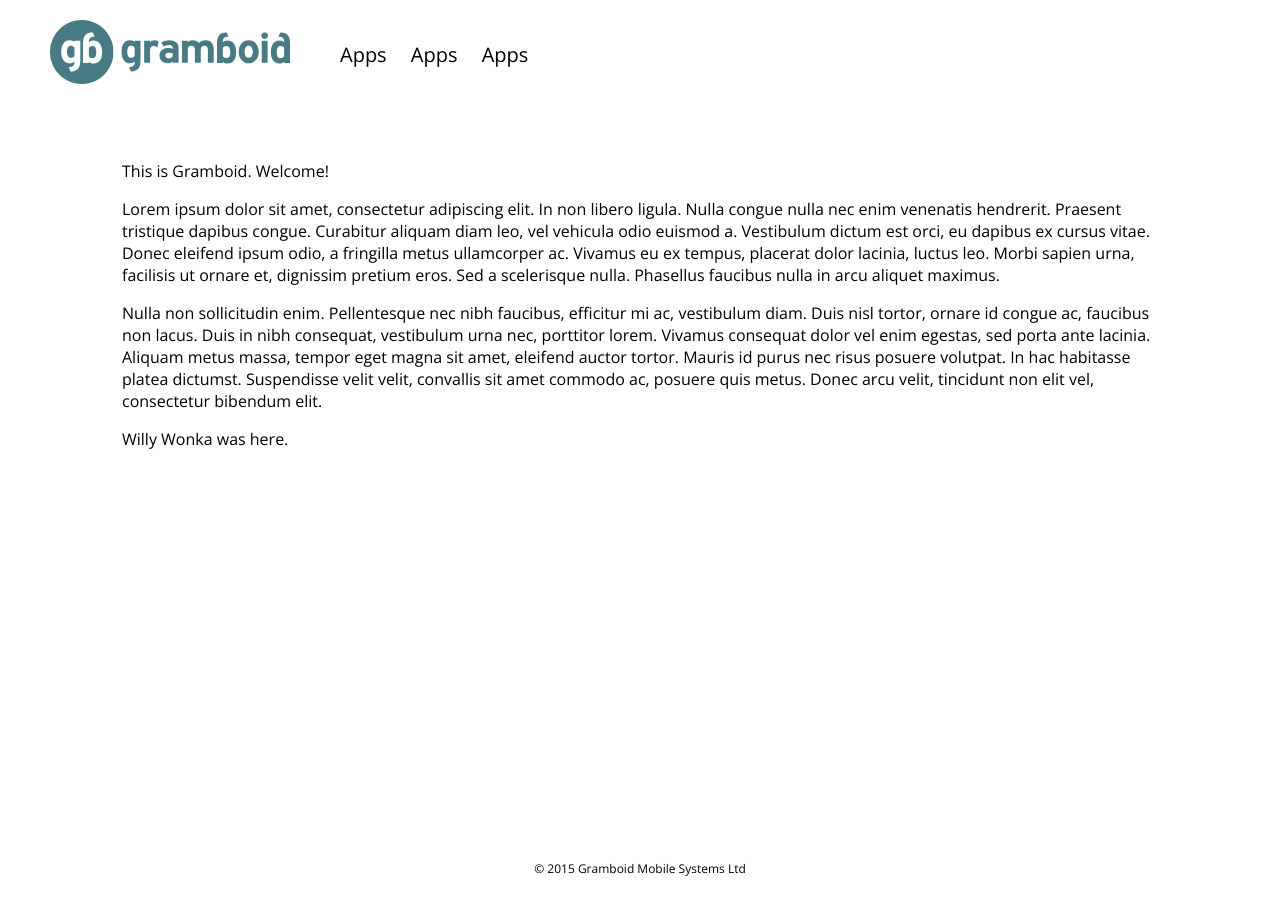
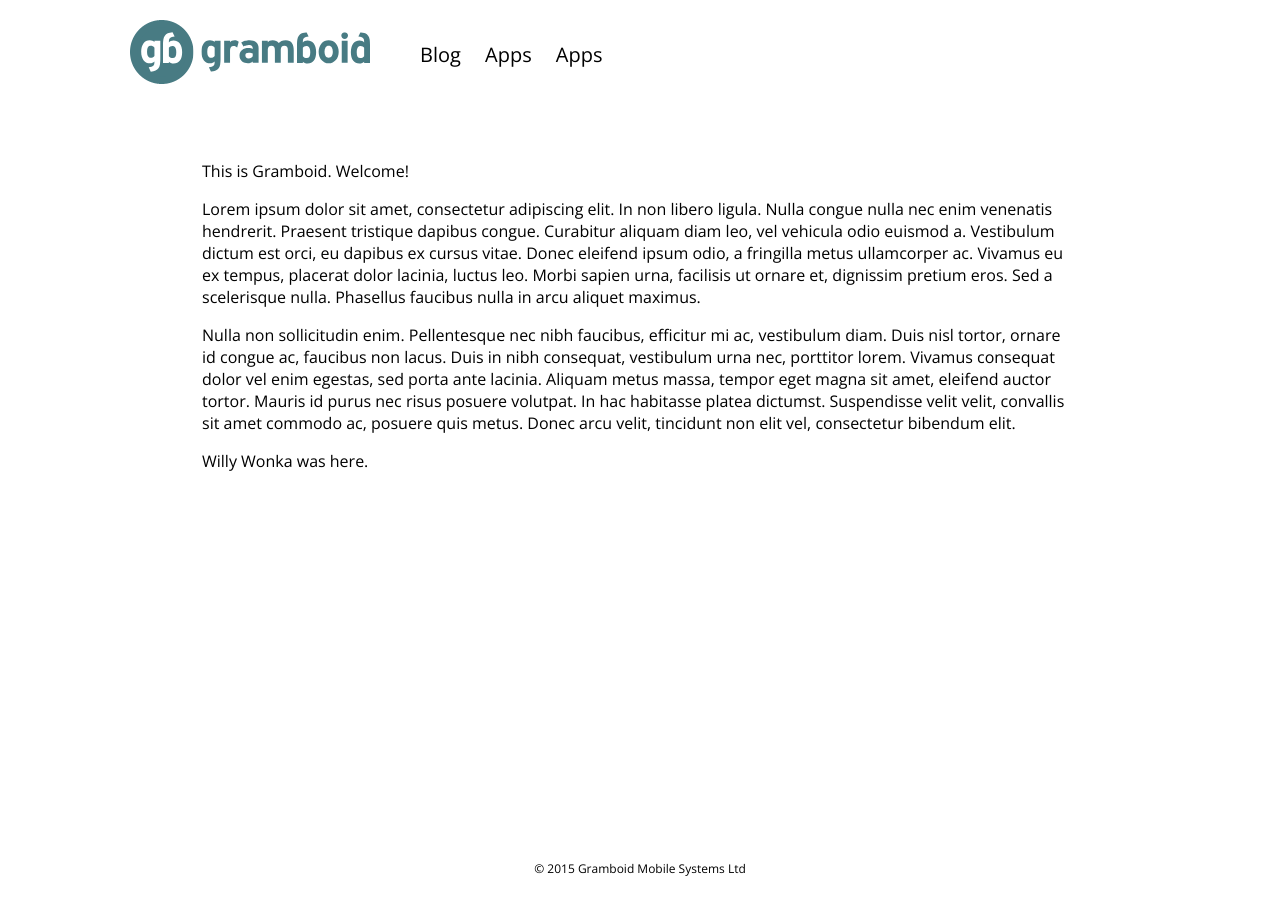
Before and after one commit to gramboid/gramboid.github.io, a Jekyll site: the page built from index.md, in a window 1280 px wide. Built offline with Jekyll 4.4.1, drawn with Linux system fonts in a browser that asks for light colours.

Commit message:
Increase left and right padding

```diff
--- a/_layouts/default.html
+++ b/_layouts/default.html
@@ -32,7 +32,7 @@
     <div id="head">
       <img src="logo_with_text.svg" width=240 height=64 >
       <div id="header_links">
-        <span class="header_link">Apps</span>
+        <span class="header_link">Blog</span>
         <span class="header_link">Apps</span>
         <span class="header_link">Apps</span>
       </div>
--- a/default.css
+++ b/default.css
@@ -13,16 +13,16 @@ html, body {
 
 #head {
   position: relative;
-  padding-left: 50px;
-  padding-right: 50px;
+  padding-left: 130px;
+  padding-right: 130px;
   padding-top: 20px;
   padding-bottom: 20px;
 }
 
 #content {
   padding-bottom:40px;   /* Height of the footer element */
-  padding-left: 122px;
-  padding-right: 122px;
+  padding-left: 202px;
+  padding-right: 202px;
   padding-top: 40px;
 }
 
@@ -40,7 +40,7 @@ html, body {
 #header_links {
   position: absolute;
   bottom: 36px;
-  left:320px;
+  left:400px;
 }
 
 span.header_link {
```
